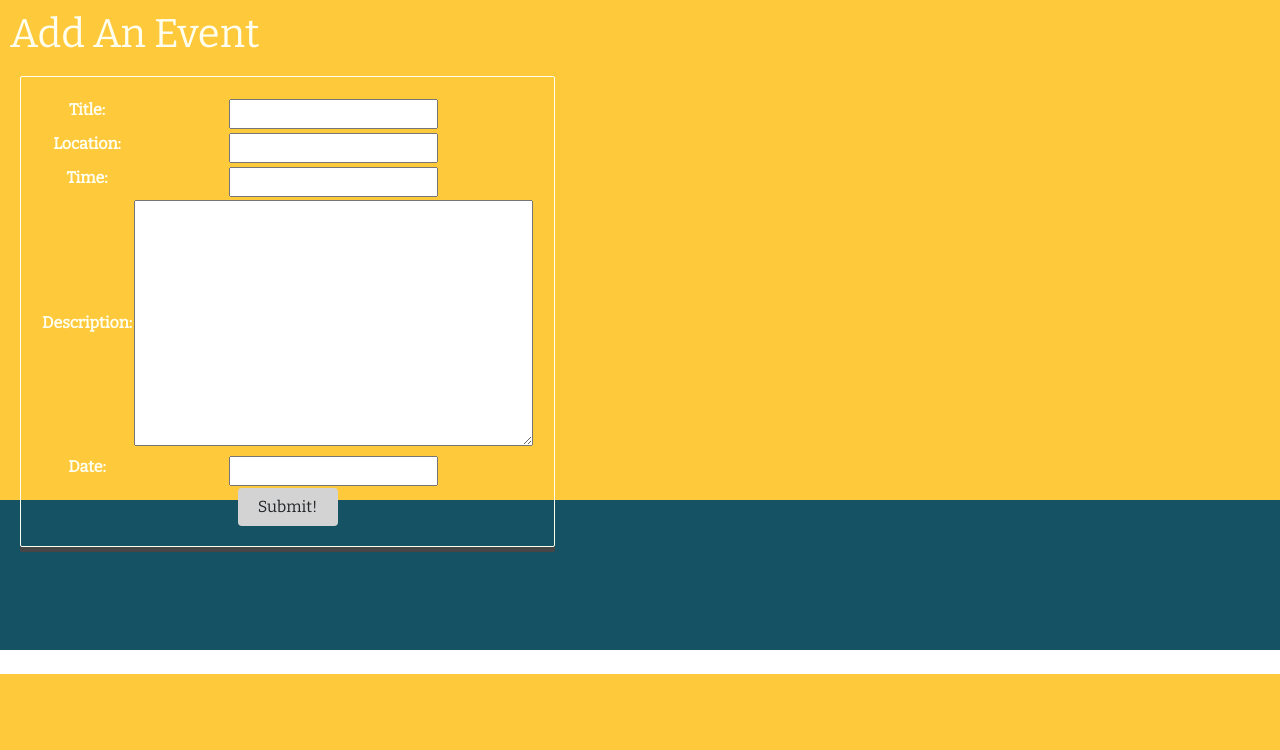
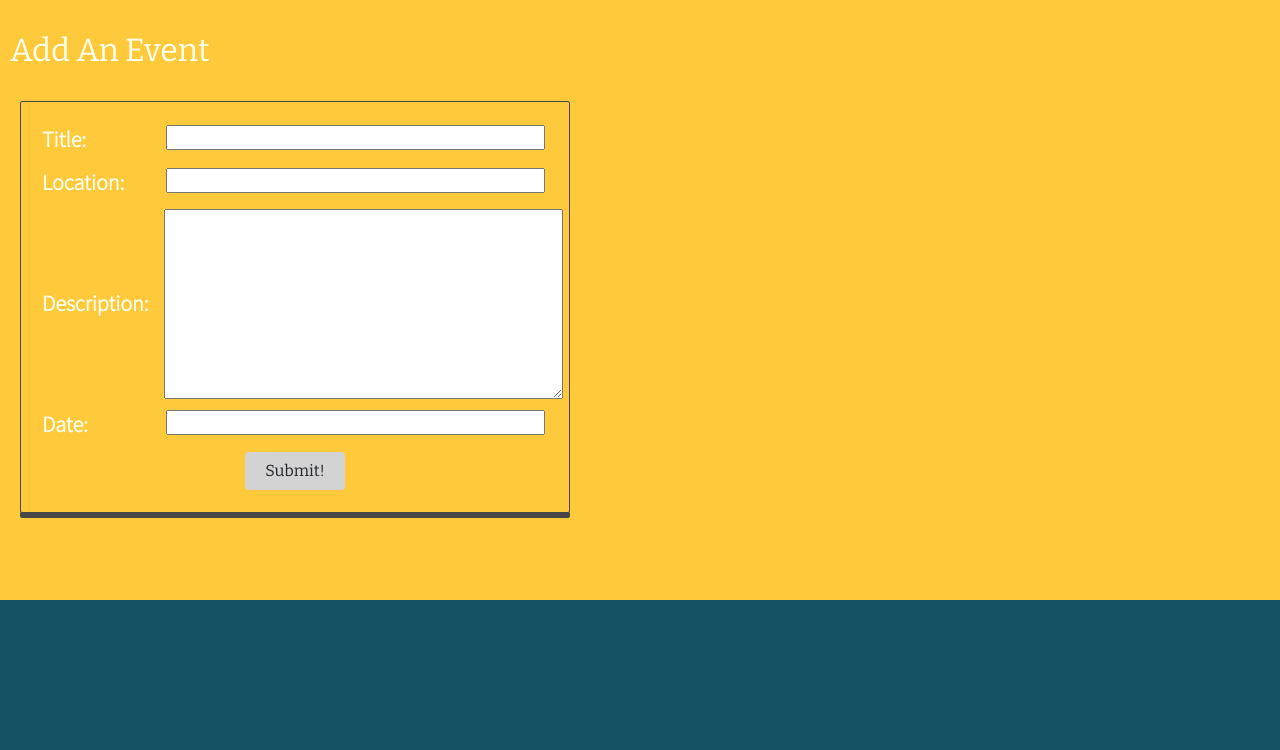
Before and after one commit to 600rrchris/happiest-hour, a Django app: page /events/new in a window 1280 px wide. Shown: the part 126-876 px from the top of the page. Before the commit the page ends 800 px from the top, so only its background shows below. Run offline with Django 3.2, Linux system fonts and the light colour scheme; the visitor is signed in with stand-in values (Sample User, id 1); some libraries are stand-ins or nearby versions.

Commit message:
update css and forms

```diff
--- a/main_app/admin.py
+++ b/main_app/admin.py
@@ -1,8 +1,8 @@
 from django.contrib import admin
-from .models import Group, User, Comment, Event, Poll
+from .models import Group, User, Comment, Event
 # Register your models here.
 admin.site.register(Group)
 admin.site.register(Comment)
 admin.site.register(Event)
 
-admin.site.register(Poll)
+# admin.site.register(Poll)
--- a/main_app/models.py
+++ b/main_app/models.py
@@ -1,15 +1,13 @@
-from django.db import models, transaction
+from django.db import models
 from django.contrib.auth.models import User
 from django.urls import reverse
-
-
-# Create your models here.
+from datetime import date
+from django.utils import timezone
 
 class Group(models.Model):
     name = models.CharField(max_length=250)
     owner = models.ForeignKey(User, related_name='owner', on_delete=models.CASCADE)
     users = models.ManyToManyField(User)
-
 
     def __str__(self):
         return self.name
@@ -20,41 +18,15 @@ class Group(models.Model):
 
 class Event(models.Model):
     title = models.CharField(max_length=250)
-    group = models.ManyToManyField(Group)
-    location = models.URLField(max_length=200)
-    time = models.TimeField('time')
-    date = models.DateField('date')
-
+    # group = models.ManyToManyField(Group)
+    location = models.URLField(max_length=250)
+    description = models.TextField(max_length=250)
+    # time = models.TimeField('time')
+    # date = models.DateField('date')
+    date = models.DateField()
+    time = models.DateTimeField(auto_now_add=True)
 
 
 class Comment(models.Model):
     user = models.ManyToManyField(User)
     content = models.TextField(max_length=250)
-
-class Event(models.Model):
-    title = models.CharField(max_length=250)
-    # group = models.ManyToManyField(Group)
-    location = models.URLField(max_length=200)
-    time = models.TimeField(auto_now=False, auto_now_add=False,)
-    description = models.TextField(max_length=500)
-    date = models.DateField(auto_now=False, auto_now_add=False,)
-
-# Creates poll form within events
-class Poll(models.Model):
-    location_name = models.CharField(max_length=200)
-    count = models.IntegerField(default=0)
-
-    def __str__(self):
-        return '%s: %d polls' % (self.location_name, self.count)
-
-    @classmethod
-    def bulk_poll(cls, location_names):
-        with transaction.atomic():
-            for location_name in location_names:
-                if len(location_name) == 0:
-                    continue
-
-                if Poll.objects.filter(location_name=location_name).exists():
-                    Poll.objects.filter(location_name=location_name).update(count=models.F('count') + 1)
-                else:
-                    Poll.objects.create(location_name=location_name, count=1)
--- a/main_app/static/css/style.css
+++ b/main_app/static/css/style.css
@@ -25,7 +25,7 @@ font-size: 18px;
 }
 .main {
 background: #ffc93c;
-height: 500px;
+height: 600px;
 padding: 10px;
 }
 .footer {
@@ -45,6 +45,28 @@ color: #FFFFF0;
 font-family: 'Bitter', 'Source Sans Pro', sans-serif, serif;
 }
 
+label {
+  color: #FFFFF0;
+  font-family: 'Source Sans Pro', sans-serif;
+  font-size: 22px;
+  font-weight: 300;
+  width: 120px;
+  display: grid;
+  justify-content: left;
+  font-weight: bold;
+}
+
+td {
+width: 50px;
+display: inline-block;
+color: purple;
+}
+
+input, select{
+  width: 379px;
+  margin: 2px;
+}
+
 form {
 display: inline-block;
 text-align: center;
@@ -53,6 +75,8 @@ padding: 20px;
 border-radius: 2px;
 box-shadow: 0px 5px #464646;
 margin: 10px;
+color: #464646;
+width: 550px;
 }
 
 /* sign in button */
--- a/main_app/templates/base.html
+++ b/main_app/templates/base.html
@@ -9,6 +9,7 @@
   <title>Happiest Hour</title>
   <link rel="stylesheet" href="https://stackpath.bootstrapcdn.com/bootstrap/4.3.1/css/bootstrap.min.css" integrity="sha384-ggOyR0iXCbMQv3Xipma34MD+dH/1fQ784/j6cY/iJTQUOhcWr7x9JvoRxT2MZw1T" crossorigin="anonymous">
   <link href="https://fonts.googleapis.com/css?family=Bitter|Source+Sans+Pro:300&display=swap" rel="stylesheet">
+  <link rel="stylesheet" href="https://unpkg.com/purecss@1.0.1/build/pure-min.css" integrity="sha384-oAOxQR6DkCoMliIh8yFnu25d7Eq/PHS21PClpwjOTeU2jRSq11vu66rf90/cZr47" crossorigin="anonymous">
   <link rel="stylesheet" type="text/css" href="{% static 'css/style.css' %}">
 </head>
   <!-- Nav Bar -->
--- a/main_app/templates/events/details.html
+++ b/main_app/templates/events/details.html
@@ -1,8 +1,6 @@
 {% extends 'base.html' %}
 {% block content %}
 {% load static %}
-
-
 
     <div class="card-action">
       <a href="{% url 'events_update' event.id %}">Edit</a>
--- a/main_app/templates/events/poll.html
+++ b/main_app/templates/events/poll.html
@@ -8,7 +8,7 @@
 
     <form action="" method="post">
         {% csrf_token %}
-        {{ form.as_p }}
+        <!-- {{ form.as_table }} -->
         <button type="submit" class="btn btn-primary">Submit</button>
     </form>
-{% endblock %}
+{% endblock %}`
--- a/main_app/templates/main_app/event_form.html
+++ b/main_app/templates/main_app/event_form.html
@@ -3,13 +3,13 @@
 {% load static %}
 
     <h1>Add An Event</h1>
-    <form action="" method="post">
+    <form class="form" action="" method="post">
         {% csrf_token %}
         <table>
         {{ form.as_table }}
+
         </table>
         <input type="submit" value="Submit!" class="btn">
-
       </form>
 <!-- JS to create a date picker and init the meal dropdown -->
 
--- a/main_app/urls.py
+++ b/main_app/urls.py
@@ -8,7 +8,6 @@ urlpatterns = [
     path('accounts/signup', views.signup, name='signup'),
     path('events/index', views.events_index, name='events_index'),
     path('events/new', views.EventCreate.as_view(), name='events_new'),
-    path('events/poll', views.events_poll, name='events_poll'),
     path('events/<int:pk>/update/', views.EventUpdate.as_view(), name='events_update'),
     path('events/<int:pk>/delete/', views.EventDelete.as_view(), name='events_delete'),
     path('events/details', views.events_details, name='events_details'),
--- a/main_app/views.py
+++ b/main_app/views.py
@@ -1,6 +1,5 @@
 from django.shortcuts import render, redirect
-from .models import User, Group, Event, Comment, Poll
-from .forms import PollForm
+from .models import User, Group, Event, Comment
 from django.views.generic.edit import CreateView, UpdateView, DeleteView
 from django.contrib.auth import login
 from django.contrib.auth.forms import UserCreationForm
@@ -24,8 +23,8 @@ def events_new(request):
 def events_details(request):
     return render(request, 'events/details.html')
 
-def events_poll(request):
-    return render(request, 'events/poll.html')
+# def events_poll(request):
+#     return render(request, 'events/poll.html')
 
 @login_required
 def groups_index(request):
@@ -73,7 +72,6 @@ class EventCreate(LoginRequiredMixin, CreateView):
     model = Event
     fields = '__all__'
 
-
 class EventDelete(LoginRequiredMixin, DeleteView):
     model = Event
     success_url = '/events/'
@@ -81,18 +79,3 @@ class EventDelete(LoginRequiredMixin, DeleteView):
 class EventUpdate(LoginRequiredMixin, UpdateView):
     model = Event
     fields = '__all__'
-
-
-def index(request):
-    if request.method == 'POST':
-        form = PollForm(request.POST)
-        if form.is_valid():
-            chosen_locations_options = form.cleaned_data.get('chosen_locations_options', [])
-            other_location_name = form.cleaned_data.get('other_location_name', '')
-            Poll.bulk_poll(chosen_locations_options + [other_location_name])
-        message = 'Thank You For Your Contribution!'
-    elif request.method == 'GET':
-        message = ''
-
-    form = PollForm()
-    return render(request, 'events/poll.html', {'form': form, 'message': message})
```
Also changed, not shown: main_app/forms.py (+0 -22 lines).
